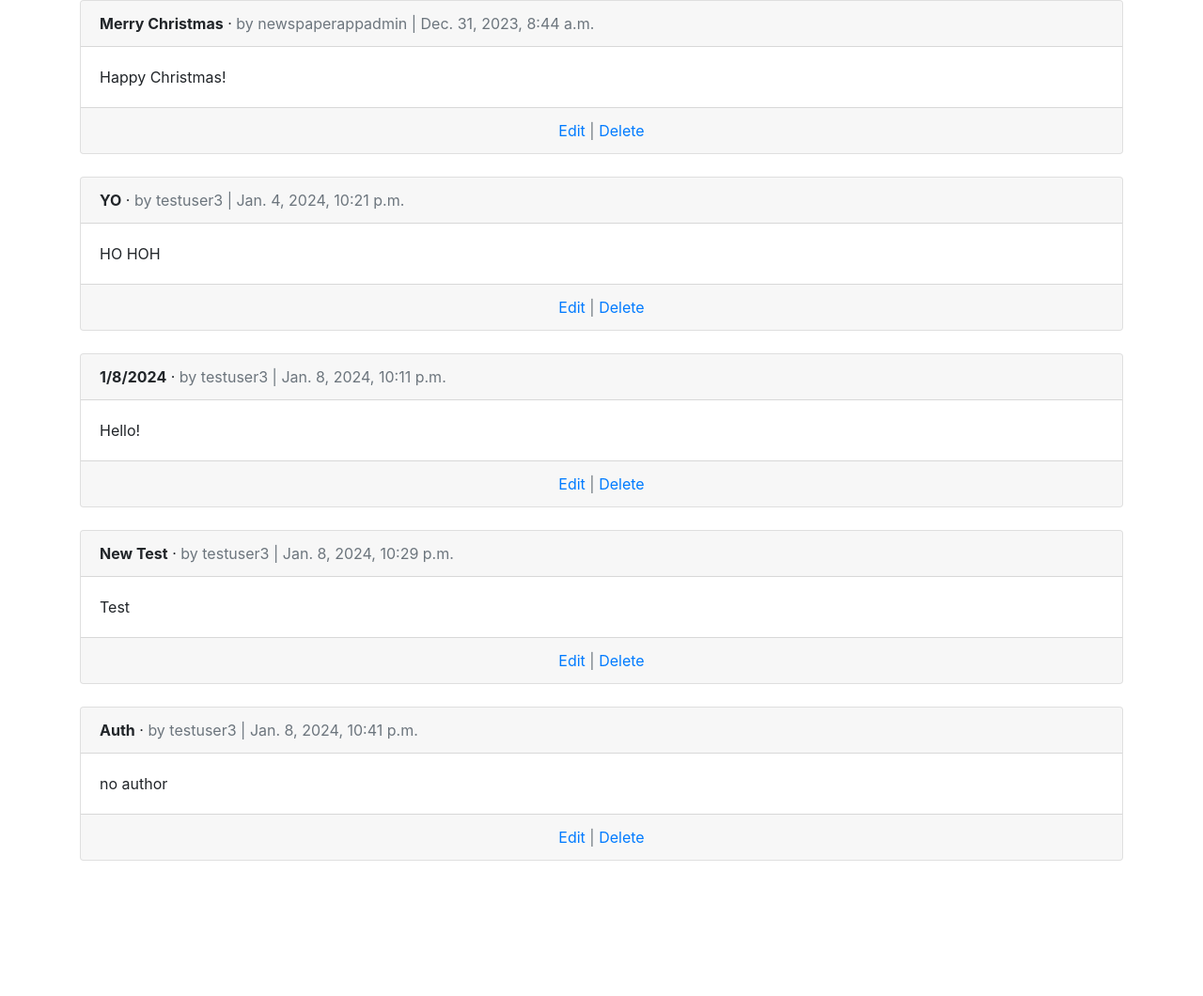
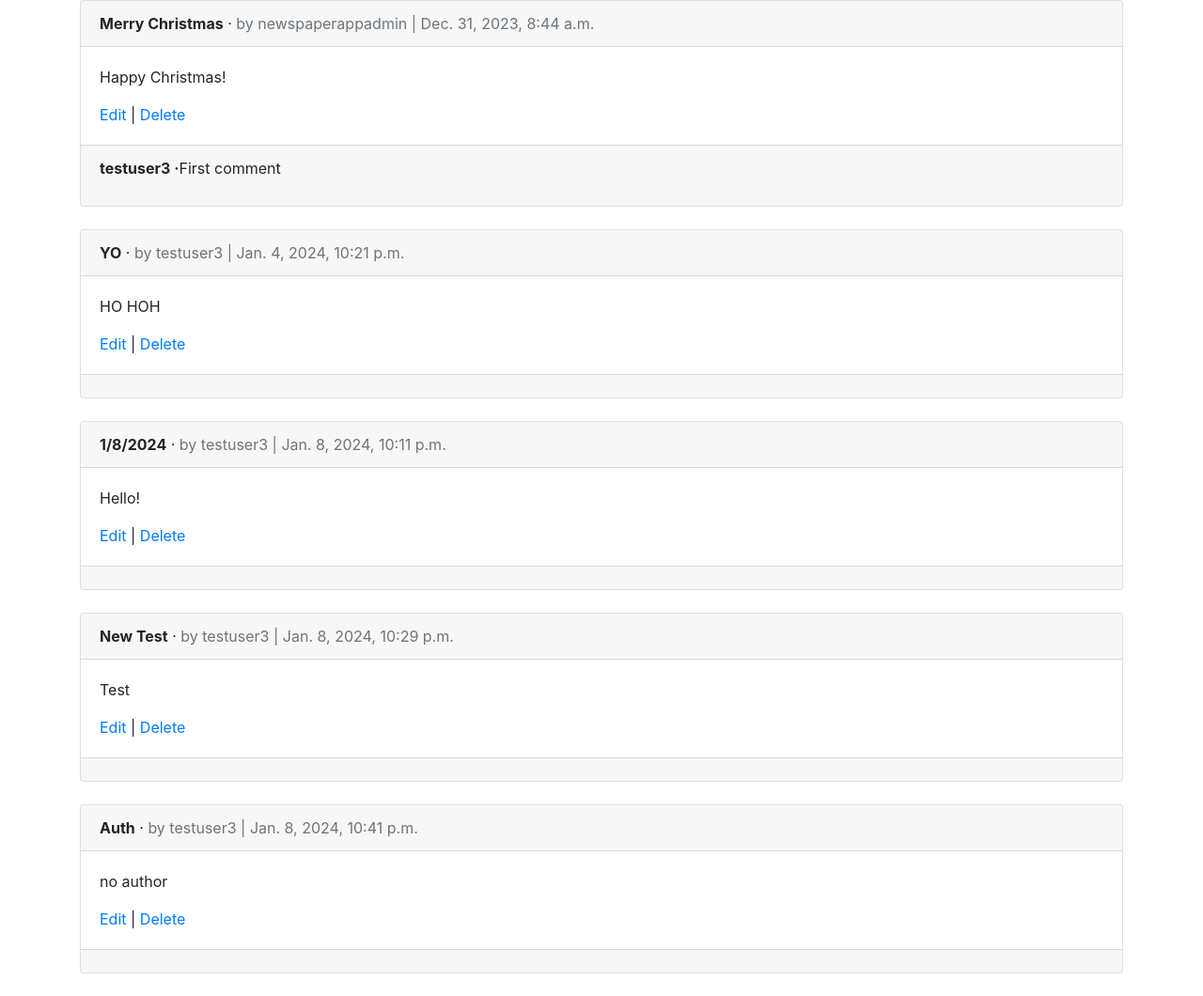
Before and after one commit to IamGOOD20/Newspaper-app, a Django app: page /articles/ in a window 1280 px wide. Shown: the part 56-1116 px from the top of the page at 94% size. Before the commit the page ends 972 px from the top, so only its background shows below. Run offline with Django 5.2, Linux system fonts and the light colour scheme; a user stored in the database is signed in; data comes from the database, SQL or seed files in the repository; both versions use the stored data as it was after the commit.

Commit message:
Added commit functionality, display comments on articles_list page

```diff
--- a/articles/models.py
+++ b/articles/models.py
@@ -16,7 +16,7 @@ class Artiicle(models.Model):
         return reverse('article_detail', args=[str(self.id)])
 
 class Comment(models.Model):
-    article = models.ForeignKey(Artiicle, on_delete=models.CASCADE,)
+    article = models.ForeignKey(Artiicle, on_delete=models.CASCADE, related_name='comments')
     comment = models.CharField(max_length=140)
     author = models.ForeignKey(get_user_model(), on_delete=models.CASCADE)
 
--- a/templates/article_list.html
+++ b/templates/article_list.html
@@ -1,17 +1,24 @@
 {% extends 'base.html' %}
-
 {% block title %}Articles{% endblock title %}
-
     {% block content %}
         {% for article in object_list %}
             <div class="card">
                 <div class="card-header">
-        <span class="font-weight-bold">{{ article.title }}</span> &middot
-        <span class="text-muted">by {{ article.author }} | {{ article.date }}</span></div>
-        <div class="card-body">{{ article.body }}</div>
-        <div class="card-footer text-center text-muted">
+                    <span class="font-weight-bold">{{ article.title }}</span> &middot;
+                    <span class="text-muted">by {{ article.author }} | {{ article.date }}</span>
+                </div>
+                <div class="card-body">
+                <!-- Changes start here! -->
+                    <p>{{ article.body }}</p>
                         <a href="{% url 'article_edit' article.pk %}">Edit</a> |
-            <a href="{% url 'article_delete' article.pk %}">Delete</a></div>
+                        <a href="{% url 'article_delete' article.pk %}">Delete</a>
+                </div>
+                <div class="card-footer">
+                    {% for comment in article.comments.all %}
+                        <p><span class="font-weight-bold">{{ comment.author }} &middot;</span>{{ comment }}</p>
+                    {% endfor %}
+                </div>
+                <!-- Changes end here! -->
             </div>
             <br />
         {% endfor %}
```
Also changed, not shown: articles/admin.py (+8 -1 lines), db.sqlite3. Lines whose indentation alone changed are shown as unchanged.
